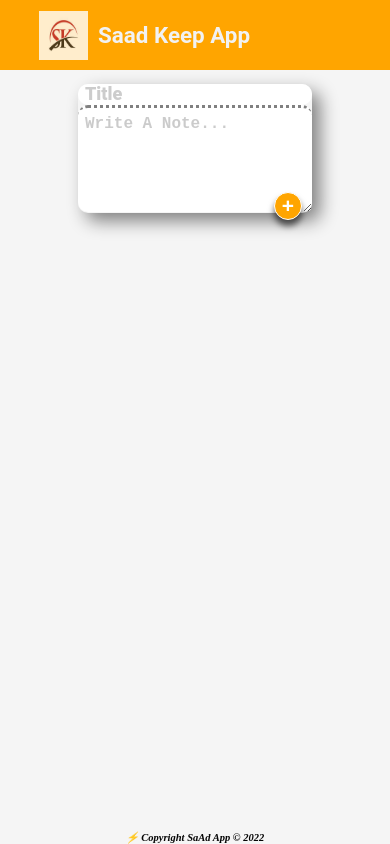
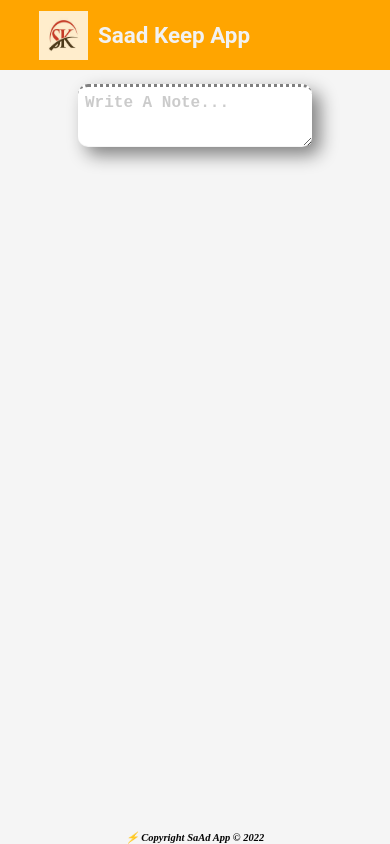
Before and after one commit to muhammadsaad91/React-Keep-Data-App, a React (Create React App) app: page / in a window 390 px wide. Built offline with nearby package versions, Linux system fonts and the light colour scheme.

Commit message:
final keep application with events and responsive add del data

```diff
--- a/src/App.js
+++ b/src/App.js
@@ -22,7 +22,7 @@ const App = () => {
         })
         )
         let a=e+1
-        alert(' box ' + a + " Deleted ");
+        alert(' Box ' + a + " Deleted Successfully");
     }
 
     return (
--- a/src/Input.jsx
+++ b/src/Input.jsx
@@ -2,6 +2,7 @@ import React from "react";
 import { useState } from "react";
 
 const Input = (props) => {
+    const [show, setShow] = useState(false);
     const [value , setValue] = useState({
         title:'',
         content:''
@@ -25,30 +26,36 @@ const click=()=>{
         content: ''
     });
 }
-
+const shrink=()=>{
+    setShow(false);
+}
+const expand=()=>{
+    setShow(true);
+}
     return (
         <>
-            <div className="input-flex">
-                <div className="quesans">
+            <div className="input-flex" onDoubleClick={shrink}>
+                <div className="quesans" onClick={expand}>
+                {show ?
                      <input
                      type="text"
                       name="title"
                       id=""
                       placeholder="Title"
                       onChange={change}
-                     value={value.title} />
+                      value={value.title} /> : null }
 
                     <textarea
                     name="content"
                     id="" cols="43"
                     placeholder="Write a note..."
-                    rows="6"
+                    rows="3"
                     onChange={change}
                     value={value.content} ></textarea>
                     <div className="btn-flex">
 
-                        <button onClick={click}>+</button></div>
-                </div>
+                        {show ? <button onClick={click}>+</button> : null}
+                </div></div>
             </div>
         </>
     )
--- a/src/index.css
+++ b/src/index.css
@@ -160,8 +160,8 @@
   .head-ans{
        /* border: 2px solid rebeccapurple; */
        border-bottom:dotted black ;
-       padding: 2px;
-       height: 3rem;
+       padding: 1px;
+       height: 2.5rem;
 
   }
   .content{
```
Lines whose indentation alone changed are shown as unchanged.
